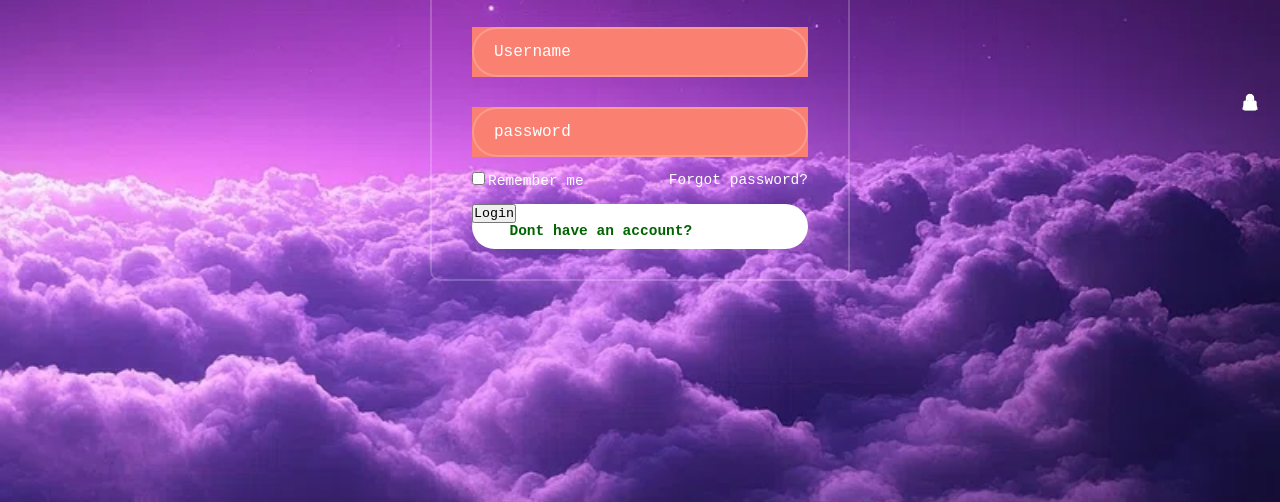
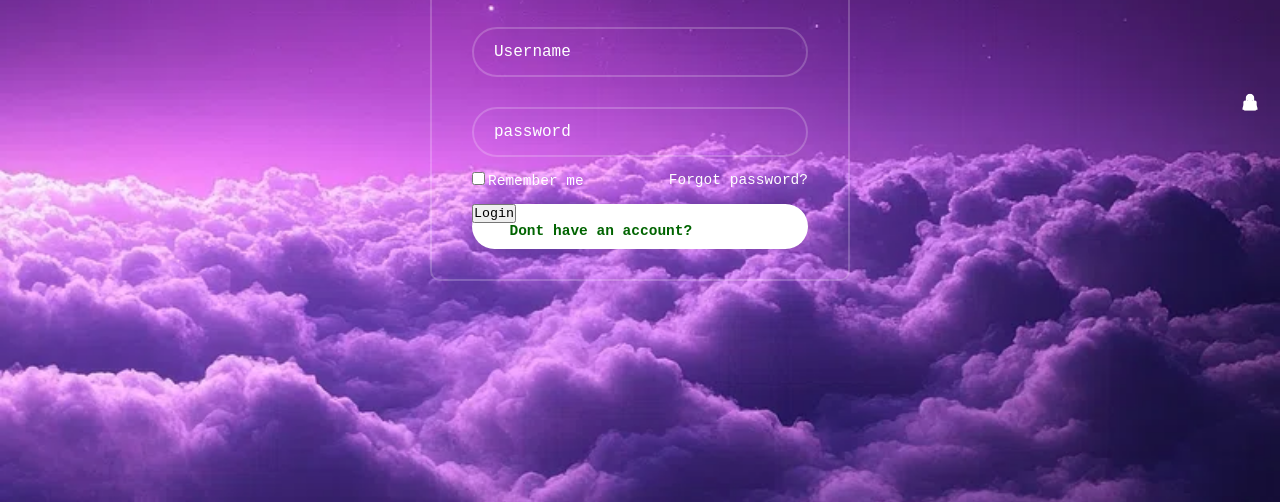
Before and after one commit to Milan-191/Login-page, a plain HTML site: page LocalRepo/index.html in a window 1280 px wide. Shown: the part 298-800 px from the top of the page. Drawn offline with nearby package versions, Linux system fonts and the light colour scheme.

Commit message:
Update style.css

```diff
--- a/LocalRepo/style.css
+++ b/LocalRepo/style.css
@@ -37,7 +37,7 @@ body{
 .wrapper .input-box {
 width: 100%;
 height: 50px;
-background: salmon;
+background: transparent;
 margin: 30px 0;
 }
 
```
